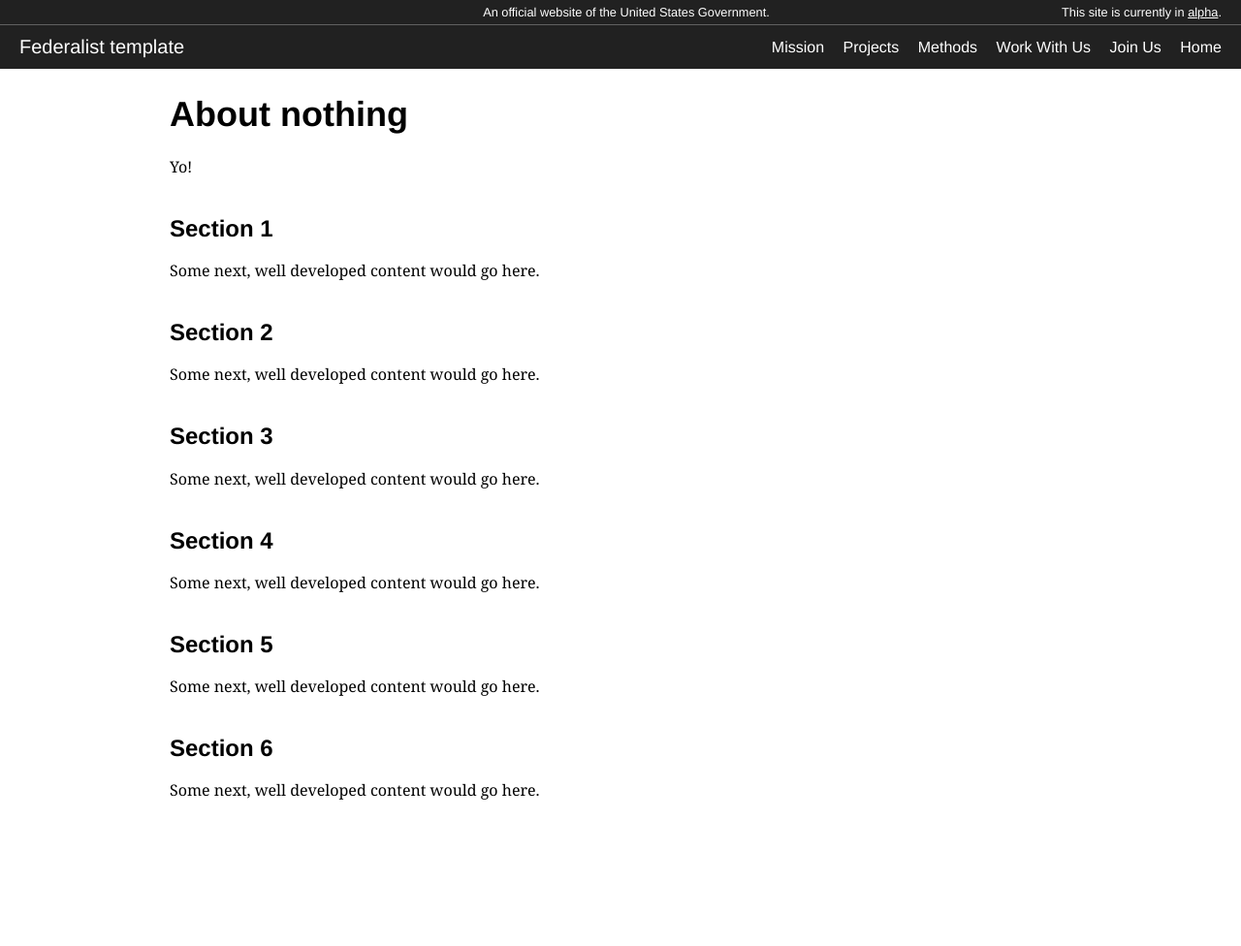
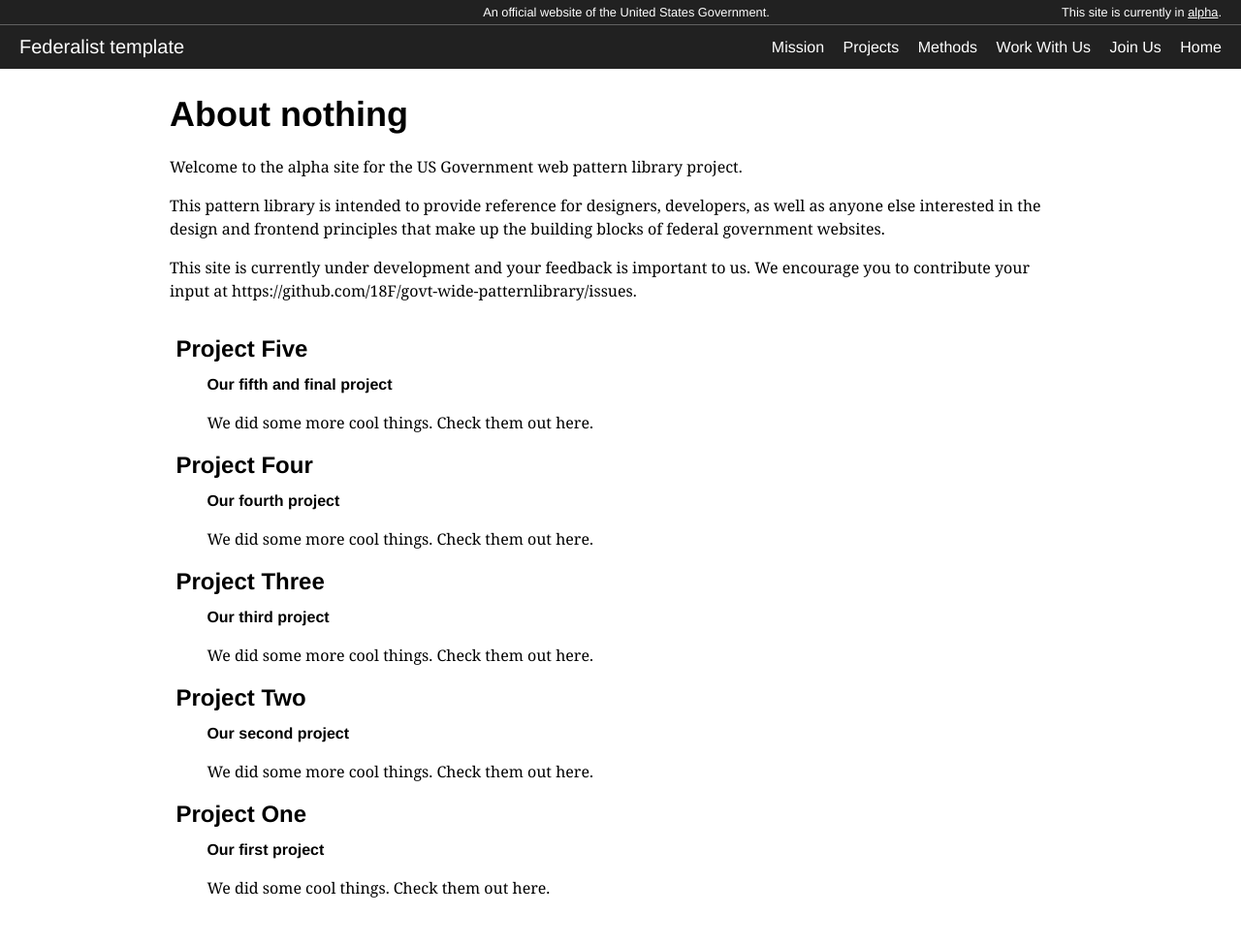
Before and after one commit to GailSwanson/sbst-template, a Jekyll site: the page built from pages/projects.md, in a window 1280 px wide. Shown: the whole page at 97% size. Built offline with Jekyll 4.4.1, drawn with Linux system fonts in a browser that asks for light colours; before the commit the page ends 900 px from its top, so only the background shows below that.

Commit message:
Super early list page

```diff
--- /dev/null
+++ b/_layouts/case-study-list.html
@@ -0,0 +1,19 @@
+---
+layout: page
+---
+
+{{ content }}
+
+<ul class="case-studies">
+  {% assign pages = site.pages | sort:"date" | reverse %}
+  {% for page in pages %}
+    {% if page.layout == 'case-study' %}
+    <li>
+      <div class="usa-width-one-whole usa-end-row">
+        <h2>{{ page.title }}</h2>
+        <div class="case-study-content">{{ page.content | markdownify }}</div>
+      </div>
+    </li>
+    {% endif %}
+  {% endfor %}
+</ul>
--- a/pages/projects.md
+++ b/pages/projects.md
@@ -8,28 +8,8 @@
 
 # About nothing
 
-Yo!
+Welcome to the alpha site for the US Government web pattern library project.
 
-## Section 1
+This pattern library is intended to provide reference for designers, developers, as well as anyone else interested in the design and frontend principles that make up the building blocks of federal government websites.
 
-Some next, well developed content would go here.
-
-## Section 2
-
-Some next, well developed content would go here.
-
-## Section 3
-
-Some next, well developed content would go here.
-
-## Section 4
-
-Some next, well developed content would go here.
-
-## Section 5
-
-Some next, well developed content would go here.
-
-## Section 6
-
-Some next, well developed content would go here.
+This site is currently under development and your feedback is important to us. We encourage you to contribute your input at https://github.com/18F/govt-wide-patternlibrary/issues.
```
Also changed, not shown: other parts of pages/projects.md (+1 -1 lines).
